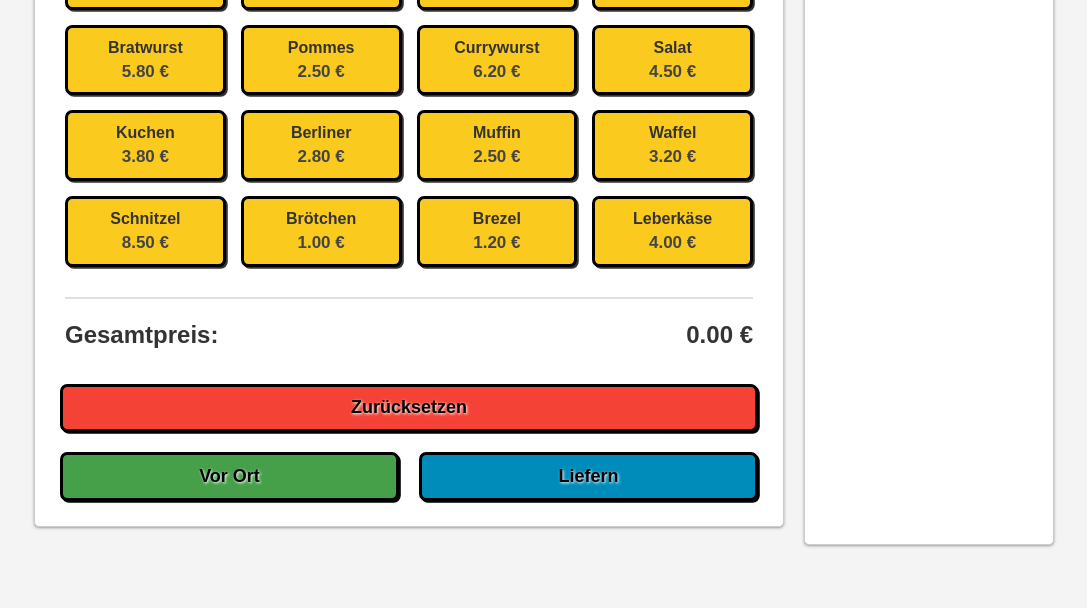
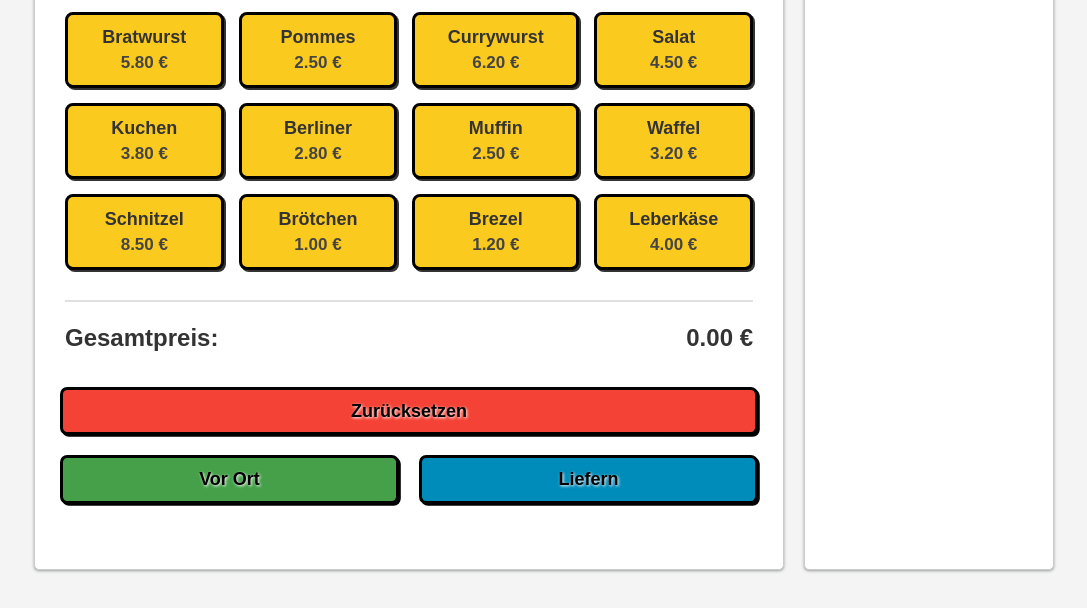
Before and after one commit to milty90/Preisrechner, a plain HTML site: page index.html in a window 1280 px wide. Shown: the part 220-828 px from the top of the page, without its empty margins (96-1183 px from the left). Before the commit the page ends 803 px from the top, so only its background shows below. Drawn offline with Linux system fonts and the light colour scheme; a web font is replaced by a local one.

Commit message:
final touch

```diff
--- a/index.html
+++ b/index.html
@@ -32,10 +32,11 @@
     <div id="myModal" class="modal-overlay">
       <div class="modal-content">
         <h2 class="modal-title">Quittung</h2>
-        <span class="close-button">&times;</span>
+        <span class="close-button" id="close-button">&times;</span>
         <p id="modal-content"></p>
       </div>
     </div>
+
     <script src="script.js"></script>
   </body>
 </html>
--- a/script.js
+++ b/script.js
@@ -37,6 +37,14 @@ const checkout = (sum, isDelivery, modal, callback) => {
     return;
   }
 
+  if (isDelivery && sum < 20) {
+    modal(
+      `Der Mindestbestellwert für eine Lieferung beträgt 20 €.
+      Ihr aktueller Bestellwert ist ${sum.toFixed(2)} €. Bitte fügen Sie weitere Artikel hinzu.`,
+    );
+    return;
+  }
+
   const deliveryFee = 2.5;
   const totalSum = isDelivery ? sum + deliveryFee : sum;
   const deliveryText = isDelivery ? "Ihre Bestellung" : "Ihren Einkauf";
@@ -61,7 +69,7 @@ document.addEventListener("DOMContentLoaded", function () {
   const deliveryButton = document.getElementById("deliveryButton");
 
   const modal = document.getElementById("myModal");
-  const closeModalButton = document.getElementsByClassName("close-button")[0];
+  const closeModalButton = document.getElementById("close-button");
 
   function openModal(message) {
     modal.style.display = "block";
--- a/styles.css
+++ b/styles.css
@@ -1,8 +1,15 @@
 @import url("https://fonts.googleapis.com/css2?family=Afacad+Flux:wght@100..1000&display=swap");
 
+:root {
+  --fontfamily: "Afacad Flux", Arial, sans-serif;
+  --backgroundcolor: #f4f4f4;
+  --primary-color: #fbca1f;
+  --linecolor: #e0e0e0;
+}
+
 body {
-  font-family: "Afacad Flux", Arial, sans-serif;
-  background-color: #f4f4f4;
+  font-family: var(--fontfamily);
+  background-color: var(--backgroundcolor);
   margin-top: 40px;
 }
 
@@ -16,19 +23,19 @@ body {
   height: max-content;
   margin: auto;
   padding: 20px;
-  background-color: #f4f4f4;
-  font-family: inherit;
+  background-color: var(--backgroundcolor);
+  font-family: var(--fontfamily);
   color: #333;
 }
 
 h2 {
   margin-top: 0.5em;
-  font-family: inherit;
+  font-family: var(--fontfamily);
 }
 
 .calculator {
   width: 750px;
-  max-height: 700px;
+  height: 720px;
   box-sizing: border-box;
   text-align: center;
   margin: 10px;
@@ -43,7 +50,7 @@ h2 {
 
 .order {
   width: 250px;
-  height: 695px;
+  height: 720px;
   margin: 10px;
   padding: 10px;
   box-sizing: border-box;
@@ -57,7 +64,8 @@ h2 {
 
 .orderList {
   overflow-y: auto;
-  height: 577px;
+  scrollbar-width: none;
+  height: 600px;
   margin-bottom: 10px;
 }
 
@@ -81,7 +89,7 @@ h2 {
 }
 
 .orderLine {
-  background-color: #e0e0e0;
+  background-color: var(--linecolor);
   height: 2px;
   margin: 10px 0;
 }
@@ -90,8 +98,7 @@ h2 {
   display: flex;
   justify-content: space-between;
   margin: 30px 20px 10px 20px;
-
-  background-color: #e0e0e0;
+  background-color: var(--linecolor);
   height: 2px;
 }
 
@@ -115,12 +122,11 @@ h2 {
   display: flex;
   flex-direction: column;
   align-items: center;
-
-  background: #fbca1f;
-  font-family: Arial, Helvetica, sans-serif;
+  background: var(--primary-color);
+  font-family: var(--fontfamily);
   padding: 0.6em 1.3em;
   font-weight: 900;
-  font-size: 18px;
+  font-size: 20px;
   border: 3px solid black;
   border-radius: 0.4em;
   box-shadow: 0.1em 0.1em;
@@ -138,7 +144,7 @@ h2 {
 }
 
 .itemLabel {
-  font-size: 16px;
+  font-size: 18px;
   margin-bottom: 5px;
 }
 
@@ -151,7 +157,6 @@ h2 {
 .buttons {
   display: grid;
   grid-template-columns: repeat(2, 1fr);
-  font-family: Arial, Helvetica, sans-serif;
   align-items: center;
   justify-content: center;
   margin: 10px;
@@ -167,7 +172,7 @@ h2 {
   display: inline-block;
   font-size: 18px;
   margin: 5px;
-  font-family: Arial, Helvetica, sans-serif;
+  font-family: var(--fontfamily);
   padding: 0.6em 1.3em;
   font-weight: 900;
   border: 3px solid black;
@@ -189,16 +194,13 @@ h2 {
 #onSiteButton,
 #deliveryButton {
   background-color: #008cba;
-
   width: inherit;
   text-shadow: #fff 1px 1px 3px;
   text-align: center;
   text-decoration: none;
   display: inline-block;
-
   margin: 5px;
-
-  font-family: Arial, Helvetica, sans-serif;
+  font-family: var(--fontfamily);
   padding: 0.6em 1.3em;
   font-weight: 900;
   font-size: 18px;
@@ -237,7 +239,7 @@ h2 {
 
 .modal-content {
   position: relative;
-  background-color: #fbca1f;
+  background-color: var(--primary-color);
   border: #000000 4px solid;
   margin: 15% auto;
   padding: 20px;
@@ -260,6 +262,7 @@ h2 {
   cursor: pointer;
   font-size: 34px;
 }
+
 .close-button:hover {
   color: #bc0000;
 }
```
